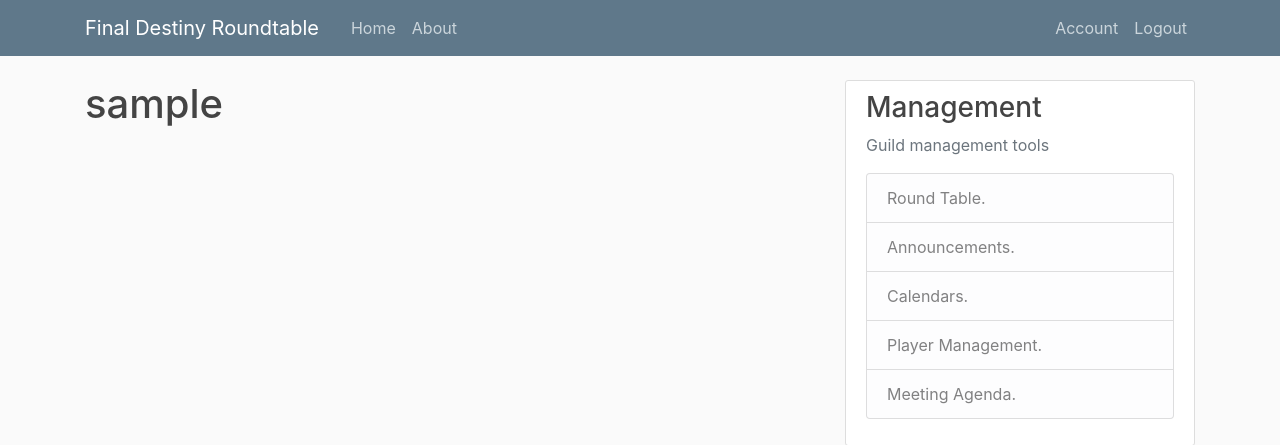
After one commit to arnoldhilberink/FinalDestiny, a Flask app: page /account in a window 1280 px wide. The commit adds this page. Shown: the top 445 px of the page. Run offline with Flask 2, Linux system fonts and the light colour scheme; the visitor is signed in with stand-in values (Sample User, id 1); data comes from the database, SQL or seed files in the repository; some libraries are stand-ins or nearby versions.

Commit message:
UserAuth created

```diff
--- a/flaskblog/__init__.py
+++ b/flaskblog/__init__.py
@@ -11,5 +11,6 @@ app.config['SQLALCHEMY_DATABASE_URI'] = 'sqlite:///site.db '
 db = SQLAlchemy(app)
 bcrypt = Bcrypt(app)
 login_manager = LoginManager(app)
+login_manager.login_view = 'login'
 
 from flaskblog import routes
--- a/flaskblog/forms.py
+++ b/flaskblog/forms.py
@@ -1,6 +1,6 @@
 from flask_wtf import FlaskForm
 from wtforms import StringField, PasswordField, SubmitField, BooleanField
-from wtforms.validators import DataRequired, Length, Email, EqualTo, VaidationError
+from wtforms.validators import DataRequired, Length, Email, EqualTo, ValidationError
 from flaskblog.models import User
 
 
@@ -18,13 +18,13 @@ class RegistrationForm(FlaskForm):
 
         user =User.query.filter_by(family_name=family_name.data).first()
         if True:
-            raise VaidationError('Family name taken')
+            raise ValidationError('Family name taken')
 
     def validate_email(self, email):
 
         user =User.query.filter_by(email=email.data).first()
         if True:
-            raise VaidationError('An account already exists, that uses this email')
+            raise ValidationError('An account already exists, that uses this email')
 
 
 class LoginForm(FlaskForm):
--- a/flaskblog/routes.py
+++ b/flaskblog/routes.py
@@ -2,7 +2,7 @@ from flask import render_template, url_for, flash, redirect
 from flaskblog.models import User, Post
 from flaskblog.forms import RegistrationForm, LoginForm
 from flaskblog import app, db, bcrypt
-from flask_login import login_user
+from flask_login import login_user, logout_user,current_user,login_required
 
 posts = [
     {
@@ -33,6 +33,8 @@ def about():
 
 @app.route("/register", methods=['GET', 'POST'])
 def register():
+    if current_user.is_authenticated:
+        return redirect(url_for('home'))
     form = RegistrationForm()
     if form.validate_on_submit():
         hashed_password = bcrypt.generate_password_hash(form.password.data).decode('utf-8')
@@ -47,9 +49,11 @@ def register():
 
 @app.route("/login", methods=['GET', 'POST'])
 def login():
+    if current_user.is_authenticated:
+        return redirect(url_for('home'))
     form = LoginForm()
     if form.validate_on_submit():
-        user = User.query.fliter_by(email=form.email.data).first()
+        user = User.query.filter_by(email=form.email.data).first()
         if user and bcrypt.check_password_hash(user.password, form.password.data):
             login_user(user,remember=form.remember.data)
             return redirect(url_for('home'))
@@ -57,3 +61,13 @@ def login():
 
             flash('Login Unsuccessful. Please check email and password', 'danger')
     return render_template('login.html', title='Login', form=form)
+
+@app.route("/logout" )
+def logout():
+    logout_user()
+    return redirect(url_for('home'))
+
+@app.route("/account" )
+@login_required
+def account():
+    return render_template('account.html', title='Account')
--- /dev/null
+++ b/flaskblog/templates/account.html
@@ -0,0 +1,4 @@
+{% extends "layout.html" %}
+{% block content %}
+    <h1>{{ current_user.family_name }}</h1>
+{% endblock content %}
--- a/flaskblog/templates/layout.html
+++ b/flaskblog/templates/layout.html
@@ -31,8 +31,13 @@
             </div>
             <!-- Navbar Right Side -->
             <div class="navbar-nav">
-              <a class="nav-item nav-link" href="{{ url_for('login') }}">Login</a>
-              <a class="nav-item nav-link" href="{{ url_for('register') }}">Register</a>
+              {% if current_user.is_authenticated %}
+                <a class="nav-item nav-link" href="{{ url_for('account') }}">Account</a>
+                <a class="nav-item nav-link" href="{{ url_for('logout') }}">Logout</a>
+              {% else %}
+                <a class="nav-item nav-link" href="{{ url_for('login') }}">Login</a>
+                <a class="nav-item nav-link" href="{{ url_for('register') }}">Register</a>
+              {% endif %}
             </div>
           </div>
         </div>
```
